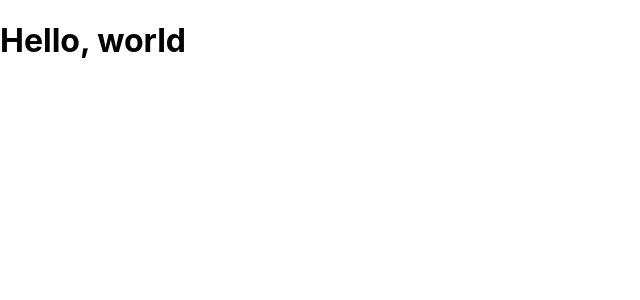
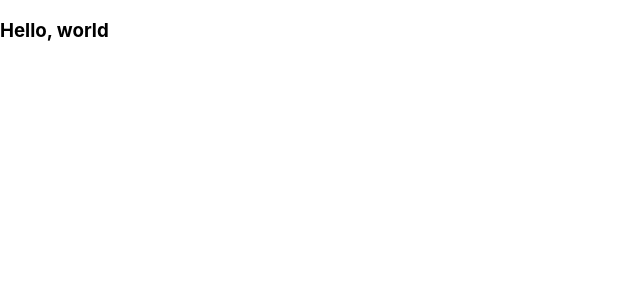
Before and after one commit to tt2tt/react_redux_practice, a React (Create React App) app: page / in a window 1280 px wide. Shown: the top 300 px of the page, without its empty margins (0-640 px from the left). Built offline with nearby package versions, Linux system fonts and the light colour scheme.

Commit message:
JSXの練習

```diff
--- a/src/App.js
+++ b/src/App.js
@@ -2,7 +2,7 @@
 
 function App() {
   return (
-    <div><h1>Hello, world</h1></div>
+    <h3>Hello, world</h3>
   );
 }
 
```
